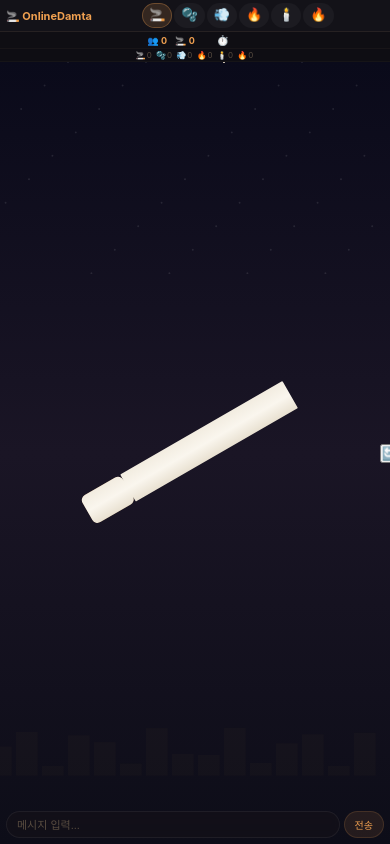
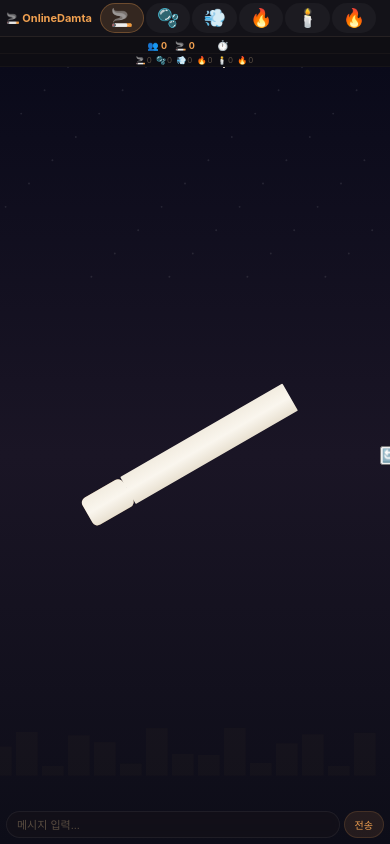
Before and after one commit to flffkaos-pixel/damta, a website: page public/index.html in a window 390 px wide. Drawn offline with nearby package versions, Linux system fonts and the light colour scheme; no server answers.

Commit message:
Smaller chat text bigger icons

```diff
--- a/public/css/style.css
+++ b/public/css/style.css
@@ -22,8 +22,8 @@ body {
 #interact-row::-webkit-scrollbar { display: none; }
 .interact-btn {
   background: rgba(255,255,255,0.04); border: 1px solid transparent;
-  color: #786c60; padding: 3px 8px; border-radius: 14px; cursor: pointer;
-  font-size: 15px; transition: all 0.2s; line-height: 1.4;
+  color: #786c60; padding: 6px 12px; border-radius: 16px; cursor: pointer;
+  font-size: 20px; transition: all 0.2s; line-height: 1;
 }
 .interact-btn:hover { color: #b0a090; background: rgba(255,200,150,0.08); }
 .interact-btn.active {
@@ -92,7 +92,7 @@ body {
 @media (max-width: 768px) {
   #header { padding: 3px 6px; min-height: 32px; }
   .logo { font-size: 11px; }
-  .interact-btn { font-size: 13px; padding: 2px 6px; }
+  .interact-btn { font-size: 18px; padding: 5px 10px; }
   #stats-bar { font-size: 9px; gap: 8px; padding: 2px 6px; }
   #timer-display { font-size: 10px; }
   #totals-bar { font-size: 8px; padding: 1px 6px; }
--- a/public/js/interactions.js
+++ b/public/js/interactions.js
@@ -237,7 +237,7 @@ const Interactions = (() => {
       if (this.life <= 0) return;
       const alpha = Math.min(this.life * 2, 0.85);
       const s = baseScale;
-      ctx.font = `bold ${14 * s}px -apple-system, BlinkMacSystemFont, sans-serif`;
+      ctx.font = `bold ${9 * s}px -apple-system, BlinkMacSystemFont, sans-serif`;
       const nickW = ctx.measureText(this.nickname + ': ').width;
       const fullText = this.nickname + ': ' + this.text;
       const m = ctx.measureText(fullText);
```
